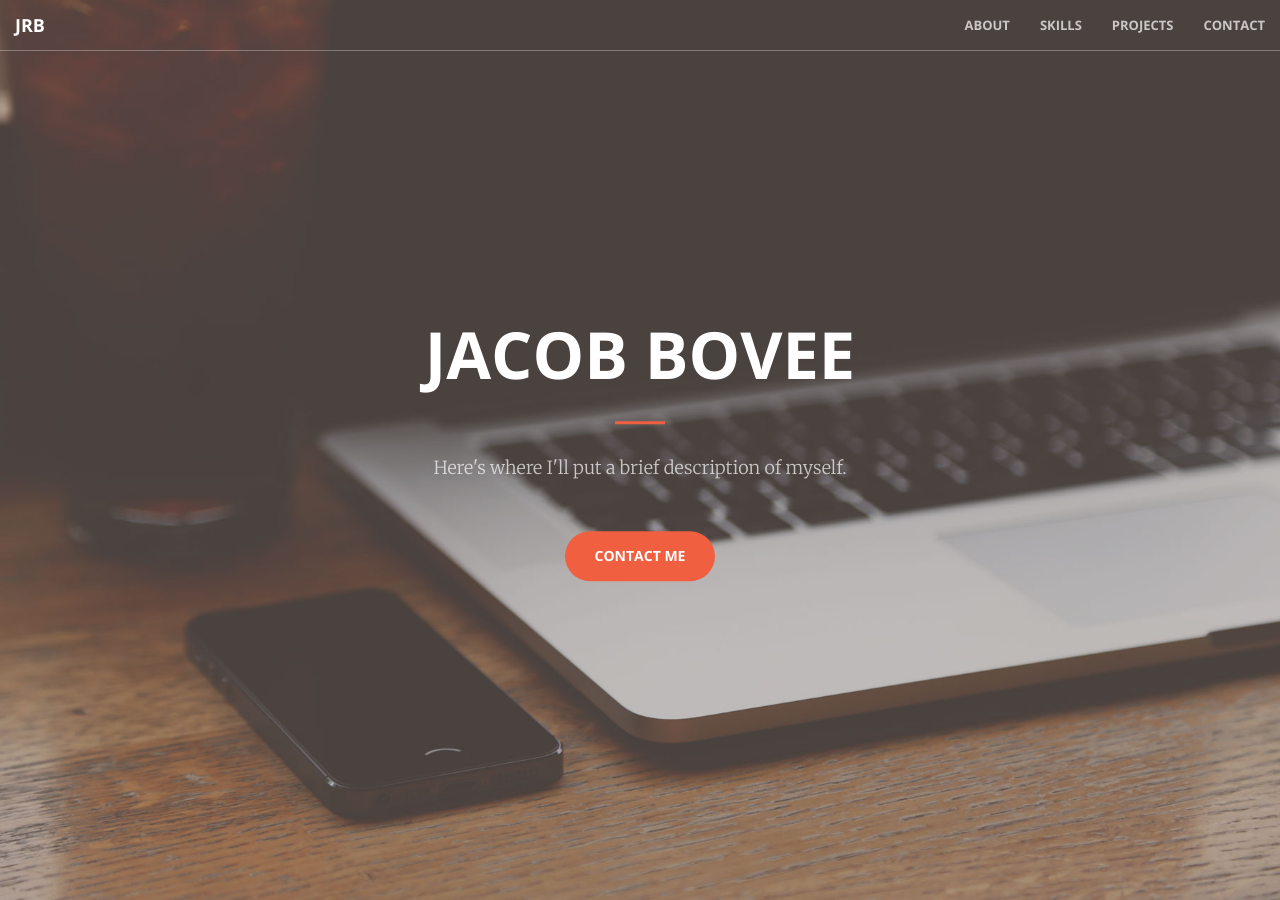
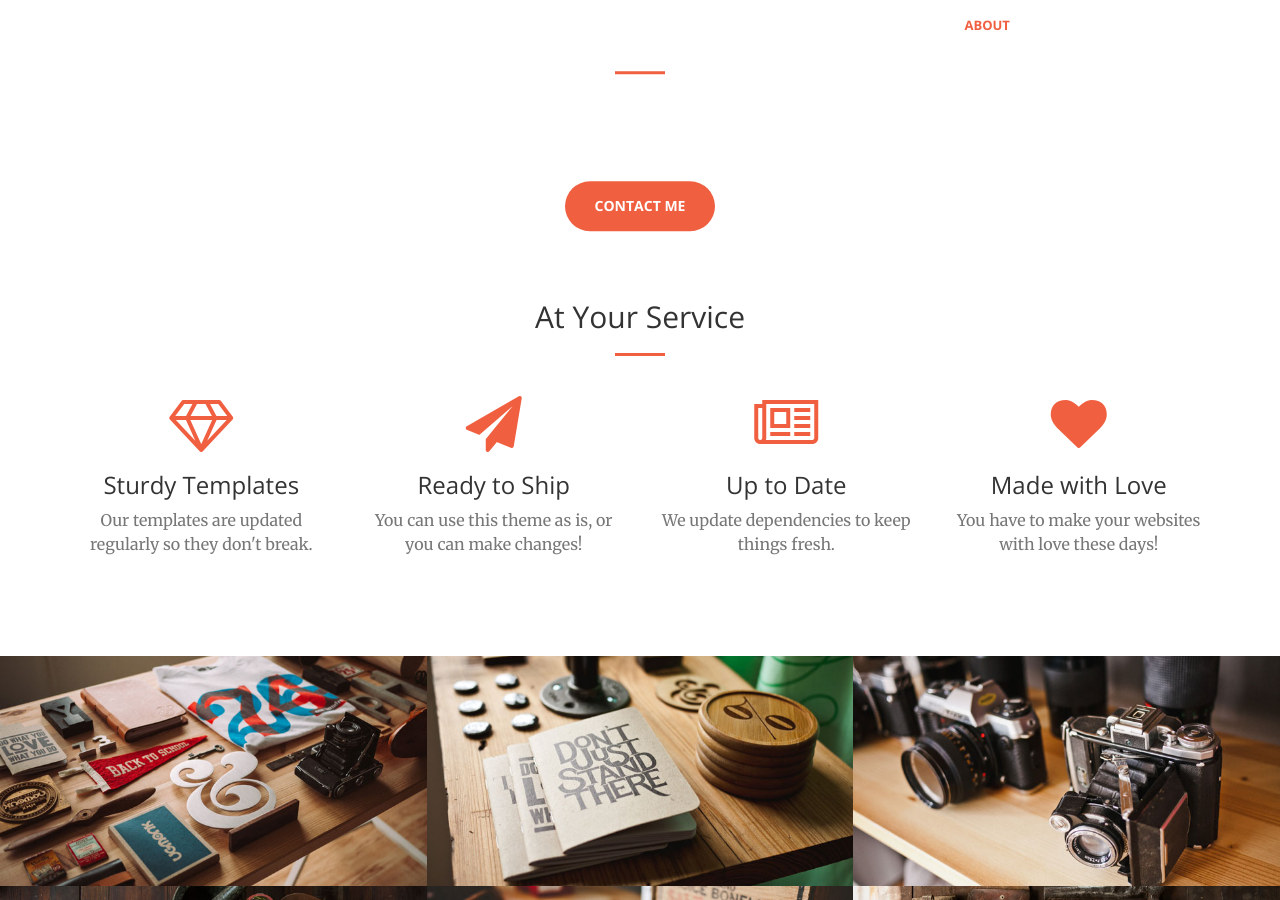
Before and after one commit to jbovee/jbovee.github.io, a Jekyll site: the page built from index.html, in a window 1280 px wide and 900 px high. Built offline with Jekyll 4.4.1, drawn with Linux system fonts in a browser that asks for light colours.

Commit message:
Missed navigating to about section

```diff
--- a/_includes/header.html
+++ b/_includes/header.html
@@ -1,3 +1,4 @@
+<section id="about">
 	<header>
 	    <div class="header-content">
 	        <div class="header-content-inner">
@@ -8,3 +9,4 @@
 	        </div>
 	    </div>
 	</header>
+</section>
```
Lines whose indentation alone changed are shown as unchanged.
